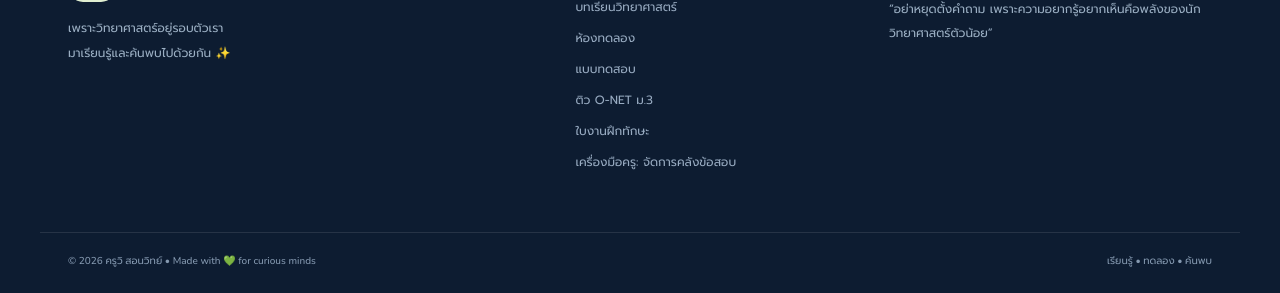
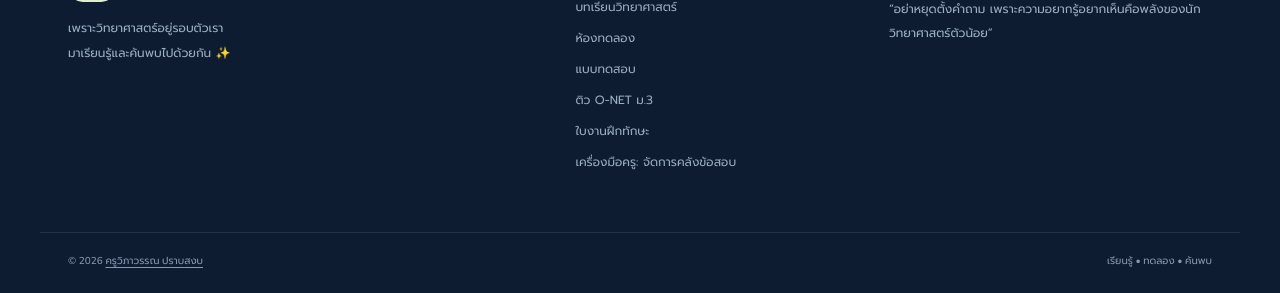
Before and after one commit to wipawan-oss/kruwi-science, a plain HTML site: page index.html in a window 1280 px wide. Shown: the part 6774-7067 px from the top of the page. Drawn offline with nearby package versions, Linux system fonts and the light colour scheme.

Commit message:
Update footer credit to ครูวิภาวรรณ ปราบสงบ and link Facebook

```diff
--- a/index.html
+++ b/index.html
@@ -194,7 +194,7 @@
     <section class="closing-banner"><div class="container"><div class="closing-inner"><div class="closing-emoji">🚀</div><div><span class="closing-overline">STAY CURIOUS, KEEP EXPLORING</span><h2>ทุกคำถาม มีการค้นพบรออยู่!</h2><p>วันนี้ลองเรียนรู้อะไรใหม่ ๆ ไปกับครูวิกันนะ</p></div><a class="btn btn-dark" href="#lessons">ไปเรียนกันเลย <svg class="i"><use href="#icon-arrow"/></svg></a></div></div></section>
   </main>
 
-  <footer class="site-footer"><div class="container footer-grid"><div><a class="brand footer-brand" href="#home"><span class="brand-mark"><svg class="i"><use href="#icon-atom"/></svg></span><span class="brand-copy"><strong>ครูวิ <span>สอนวิทย์</span></strong><small>KRU WI SCIENCE LAB</small></span></a><p>เพราะวิทยาศาสตร์อยู่รอบตัวเรา<br>มาเรียนรู้และค้นพบไปด้วยกัน ✨</p></div><div class="footer-links"><strong>สำรวจเว็บไซต์</strong><a href="#lessons">บทเรียนวิทยาศาสตร์</a><a href="#lab">ห้องทดลอง</a><a href="#quiz">แบบทดสอบ</a><a href="#onet">ติว O-NET ม.3</a><a href="#worksheets">ใบงานฝึกทักษะ</a><a href="teacher.html">เครื่องมือครู: จัดการคลังข้อสอบ</a></div><div class="footer-message"><strong>ข้อความจากครูวิ 💚</strong><p>“อย่าหยุดตั้งคำถาม เพราะความอยากรู้อยากเห็นคือพลังของนักวิทยาศาสตร์ตัวน้อย”</p></div></div><div class="container footer-bottom"><span>© <span id="currentYear"></span> ครูวิ สอนวิทย์ • Made with 💚 for curious minds</span><span>เรียนรู้ • ทดลอง • ค้นพบ</span></div></footer>
+  <footer class="site-footer"><div class="container footer-grid"><div><a class="brand footer-brand" href="#home"><span class="brand-mark"><svg class="i"><use href="#icon-atom"/></svg></span><span class="brand-copy"><strong>ครูวิ <span>สอนวิทย์</span></strong><small>KRU WI SCIENCE LAB</small></span></a><p>เพราะวิทยาศาสตร์อยู่รอบตัวเรา<br>มาเรียนรู้และค้นพบไปด้วยกัน ✨</p></div><div class="footer-links"><strong>สำรวจเว็บไซต์</strong><a href="#lessons">บทเรียนวิทยาศาสตร์</a><a href="#lab">ห้องทดลอง</a><a href="#quiz">แบบทดสอบ</a><a href="#onet">ติว O-NET ม.3</a><a href="#worksheets">ใบงานฝึกทักษะ</a><a href="teacher.html">เครื่องมือครู: จัดการคลังข้อสอบ</a></div><div class="footer-message"><strong>ข้อความจากครูวิ 💚</strong><p>“อย่าหยุดตั้งคำถาม เพราะความอยากรู้อยากเห็นคือพลังของนักวิทยาศาสตร์ตัวน้อย”</p></div></div><div class="container footer-bottom"><span>© <span id="currentYear"></span> <a href="https://www.facebook.com/wiparwun.suprom" target="_blank" rel="noopener noreferrer" aria-label="Facebook ครูวิภาวรรณ ปราบสงบ" style="color:inherit;text-decoration:underline;text-underline-offset:3px">ครูวิภาวรรณ ปราบสงบ</a></span><span>เรียนรู้ • ทดลอง • ค้นพบ</span></div></footer>
 
   <div id="modalBackdrop" class="modal-backdrop" hidden></div>
   <section class="modal" id="contentModal" role="dialog" aria-modal="true" aria-label="รายละเอียดเนื้อหา" aria-hidden="true" hidden><div class="modal-shell"><button class="modal-close icon-button" id="modalClose" type="button" aria-label="ปิดหน้าต่าง"><svg class="i"><use href="#icon-close"/></svg></button><div id="modalContent" class="modal-body"></div></div></section>
```
